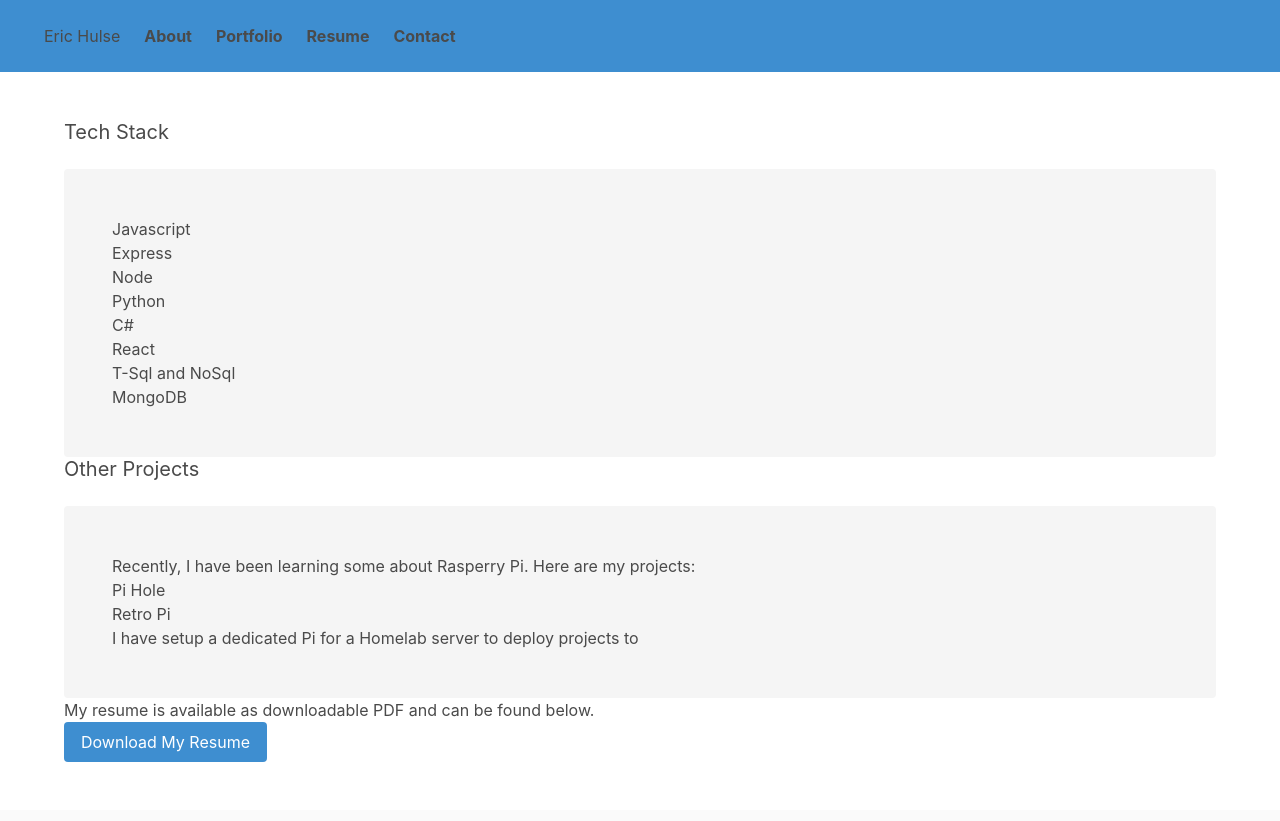
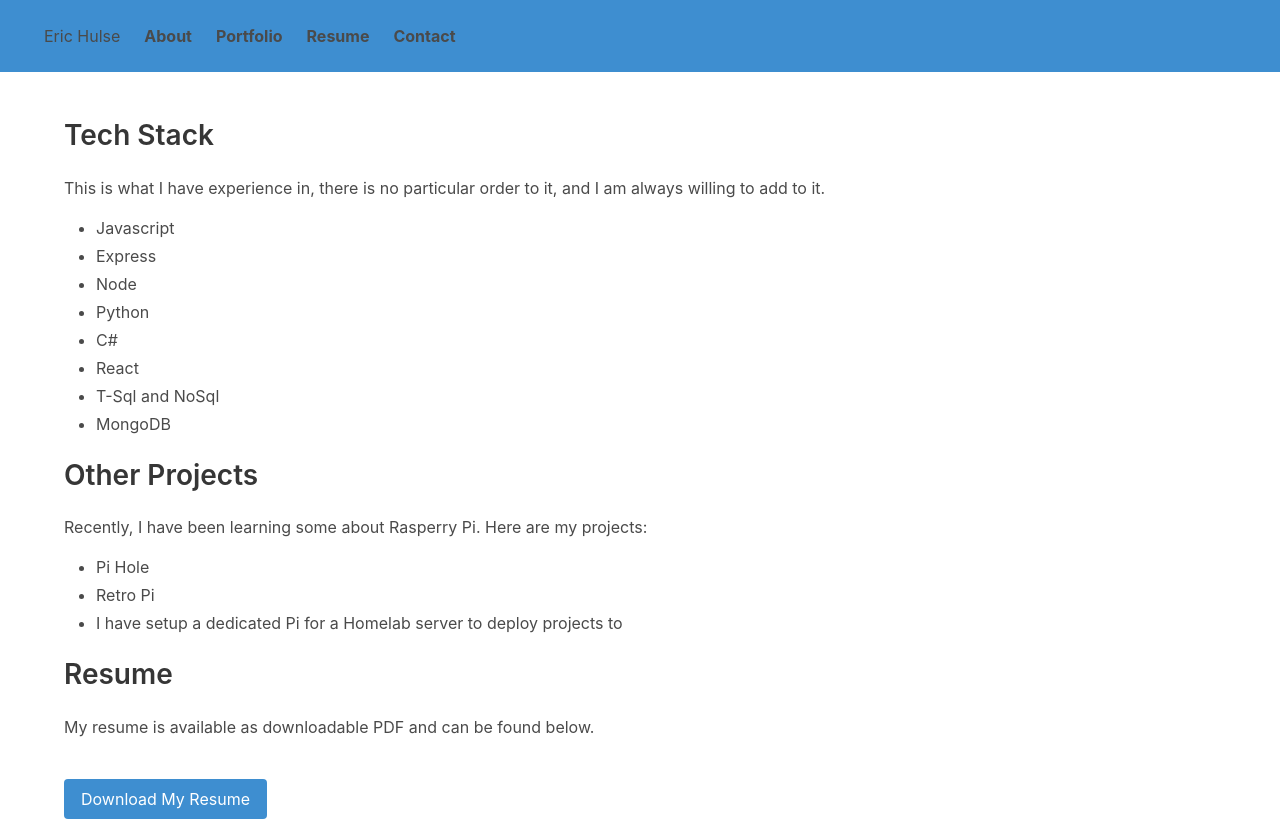
Before and after one commit to sempercuriosus/portfolio-v2, a React (Vite) app: page /resume in a window 1280 px wide. Shown: the top 821 px of the page. Built offline with nearby package versions, Linux system fonts and the light colour scheme.

Commit message:
updated style

```diff
--- a/src/components/Resume/resume.jsx
+++ b/src/components/Resume/resume.jsx
@@ -9,16 +9,23 @@ function Resume() {
     <section
       id='resume'
       className='container'>
-      <h2
-        id='experience-title'
-        className='subtitle is-5'>
-        Tech Stack
-      </h2>
-
       <div
         id='experience'
-        className='section  tile is-child notification'>
-        <ul id='experience-list'>
+        className='content'>
+        <h2
+          id='experience-title'
+          className='subtitle'>
+          <strong>Tech Stack</strong>
+        </h2>
+
+        <p>
+          This is what I have experience in, there is no particular order to it,
+          and I am always willing to add to it.{' '}
+        </p>
+
+        <ul
+          id='experience-list'
+          className='content'>
           <li>Javascript</li>
           <li>Express</li>
           <li>Node</li>
@@ -30,19 +37,20 @@ function Resume() {
         </ul>
       </div>
 
-      <h2
-        id='other-title'
-        className='subtitle is-5'>
-        Other Projects
-      </h2>
-
       <div
         id='other-experience '
-        className='section  tile is-child notification'>
+        className='content'>
+        <h2
+          id='other-title'
+          className='subtitle'>
+          <strong>Other Projects</strong>
+        </h2>
+
         <p id='other-title-pi'>
           Recently, I have been learning some about Rasperry Pi. Here are my
           projects:
         </p>
+
         <ul id='other-list-pi'>
           <li>Pi Hole</li>
           <li>Retro Pi</li>
@@ -53,16 +61,27 @@ function Resume() {
         </ul>
       </div>
 
-      <div id='resume-download'>
+      <div
+        id='resume-download'
+        className='content'>
+        <h2
+          id='other-title'
+          className='subtitle'>
+          <strong>Resume</strong>
+        </h2>
+
         <p>
           My resume is available as downloadable PDF and can be found below.
         </p>
+
         <a
           id='resume-link'
           href={liveResume}
           download={downloadName}
           target='_blank'
           rel='noopener noreferrer'>
+          <br />
+
           <button className='button is-info'>Download My Resume</button>
         </a>
       </div>
```
